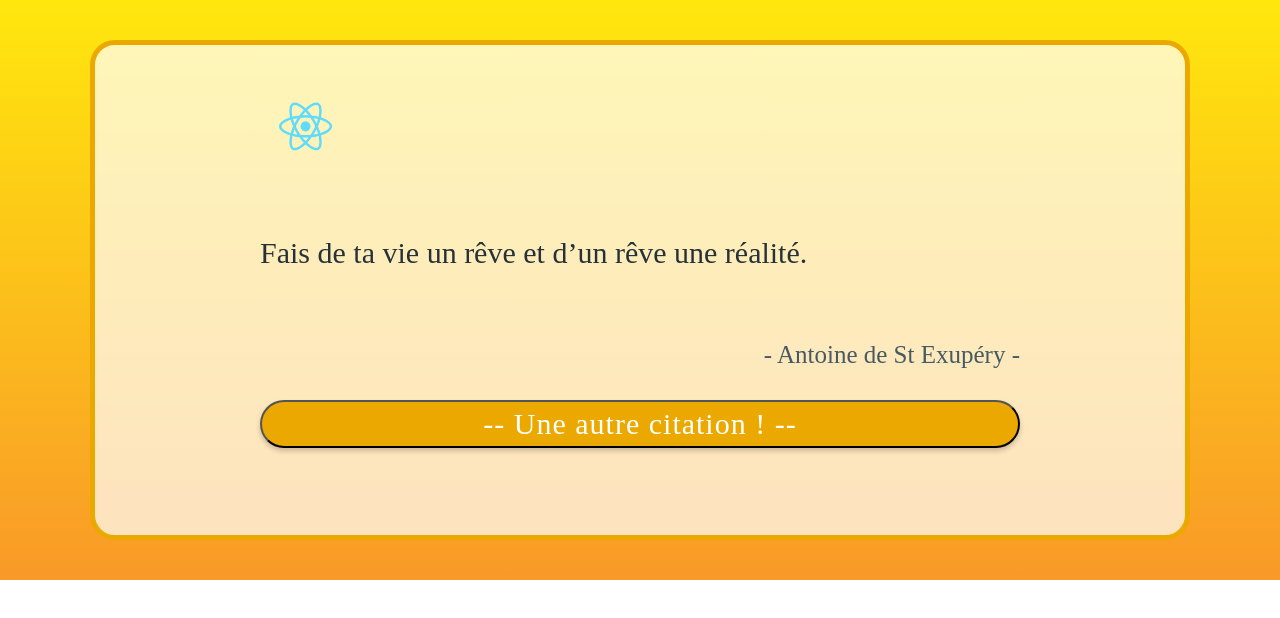
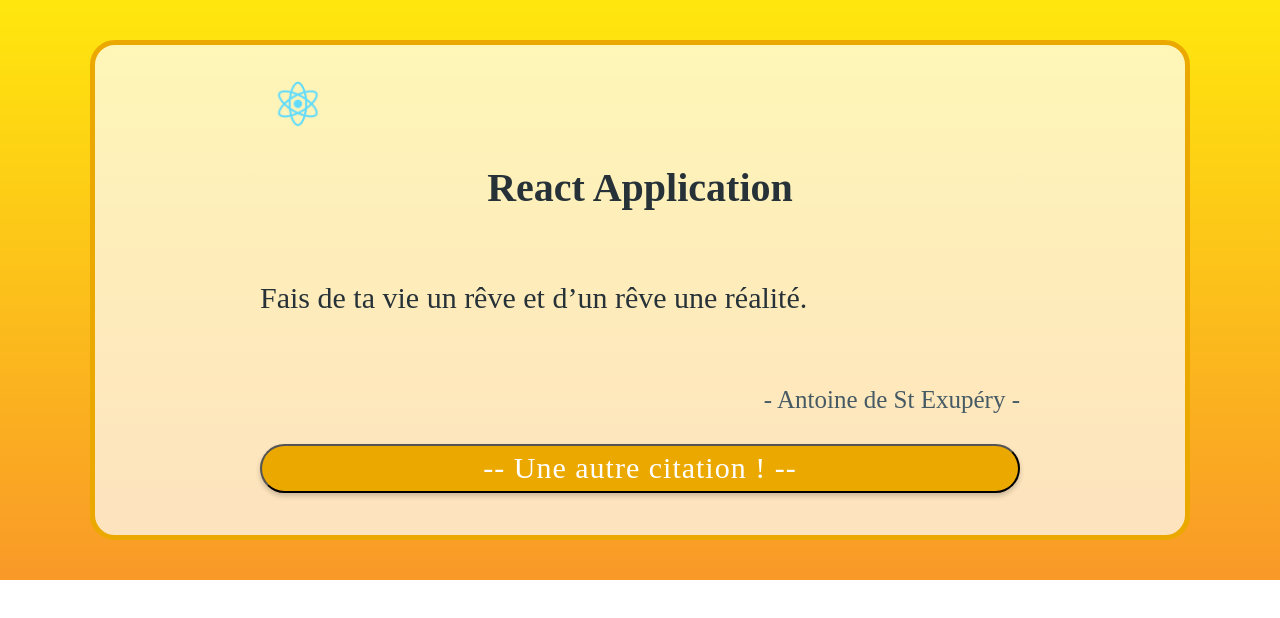
Before and after one commit to GGaelle/generator-citations, a React app: page / in a window 1280 px wide. Built offline with nearby package versions, Linux system fonts and the light colour scheme.

Commit message:
rotate logo

```diff
--- a/src/components/App.js
+++ b/src/components/App.js
@@ -33,7 +33,11 @@
   render() {
     return(
       <div>
-        <img className='rotating' src={Logo} alt='logo'/>
+        <header>
+        <img className="App-logo tc" src={Logo} alt='logo'/>
+        <h1 className="title tc">React Application</h1>
+        </header>
+
         <Citation details={this.state}/>
         <button onClick={e => this.genererCitation(e)} className='br-pill {border-radius: 9999px} calisto'>-- Une autre citation ! --</button>
       </div>
--- a/src/index.css
+++ b/src/index.css
@@ -32,16 +32,21 @@
 
 }
 
-img {
-	width: 12%;
-	margin-top: -650px
+.title {
+	font-size: 40px;
 }
 
-/*@-webkit-keyframes rotating {
-	from {transform: rotate(0deg)};
-	to {transform: rotate(360deg)}
+.App-logo {
+	width: 10%;
+	margin-top: -10px;
+	animation: App-logo-spin infinite 20s linear;
 }
-*/
+
+@keyframes App-logo-spin {
+	from { transform: rotate(0deg) }
+	to { transform: rotate(360deg) }
+}
+
 
 
 p {
```
